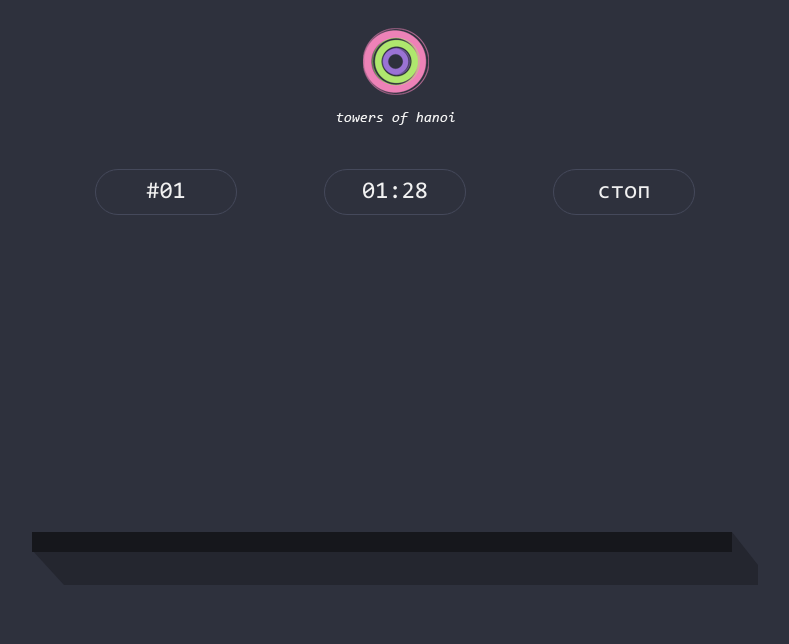
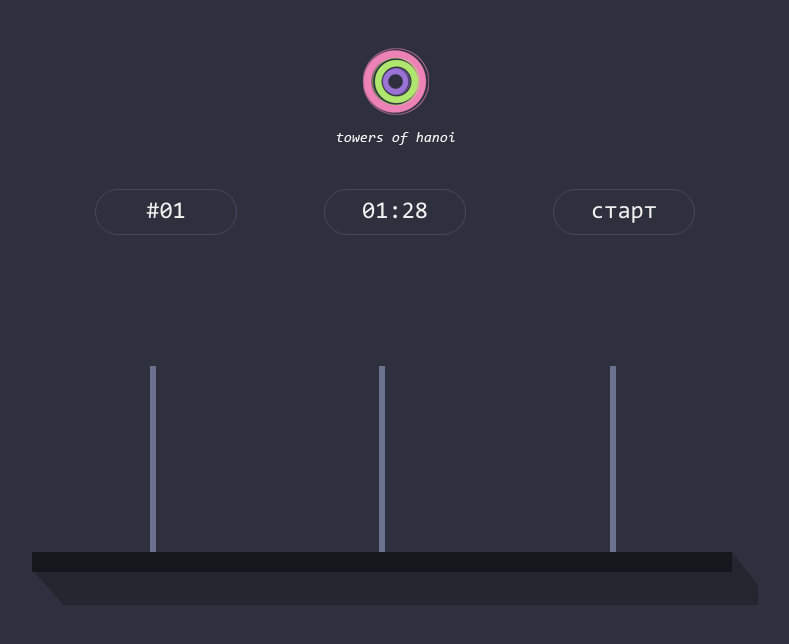
Before and after one commit to fadeeva/towers_of_hanoi, a plain HTML site: page index.html in a window 1280 px wide. Shown: the whole page, without its empty margins (245-1034 px from the left). Drawn offline with Linux system fonts and the light colour scheme.

Commit message:
drew rods

```diff
--- a/css/style.css
+++ b/css/style.css
@@ -8,7 +8,7 @@ body {
 }
 
 header img {
-    margin-top: 20px;
+    margin-top: 40px;
 }
 
 header ul {
--- a/index.html
+++ b/index.html
@@ -12,7 +12,7 @@
         <ul>
             <li id="level">#01</li>
             <li id="timer">01:28</li>
-            <li id="start_stop">стоп</li>
+            <li id="start_stop">старт</li>
         </ul>
     </header>
     <main>
--- a/js/script.js
+++ b/js/script.js
@@ -3,7 +3,6 @@ window.onload = function() {
     if (theCanvas && theCanvas.getContext) {
         var ctx = theCanvas.getContext("2d");
         if (ctx) {
-
 
             // board's shadow
             ctx.fillStyle = "#24262f";
@@ -20,6 +19,14 @@ window.onload = function() {
             // board
             ctx.fillStyle = "#16171c";
             ctx.fillRect(0, 272, 700, 20);
+
+            // rods
+            ctx.fillStyle = "#6b728e";
+            ctx.fillRect(118, 86, 6, 186);
+            ctx.fillRect(347, 86, 6, 186);
+            ctx.fillRect(578, 86, 6, 186);
+
+            // disks
         }
     }
 }
```
